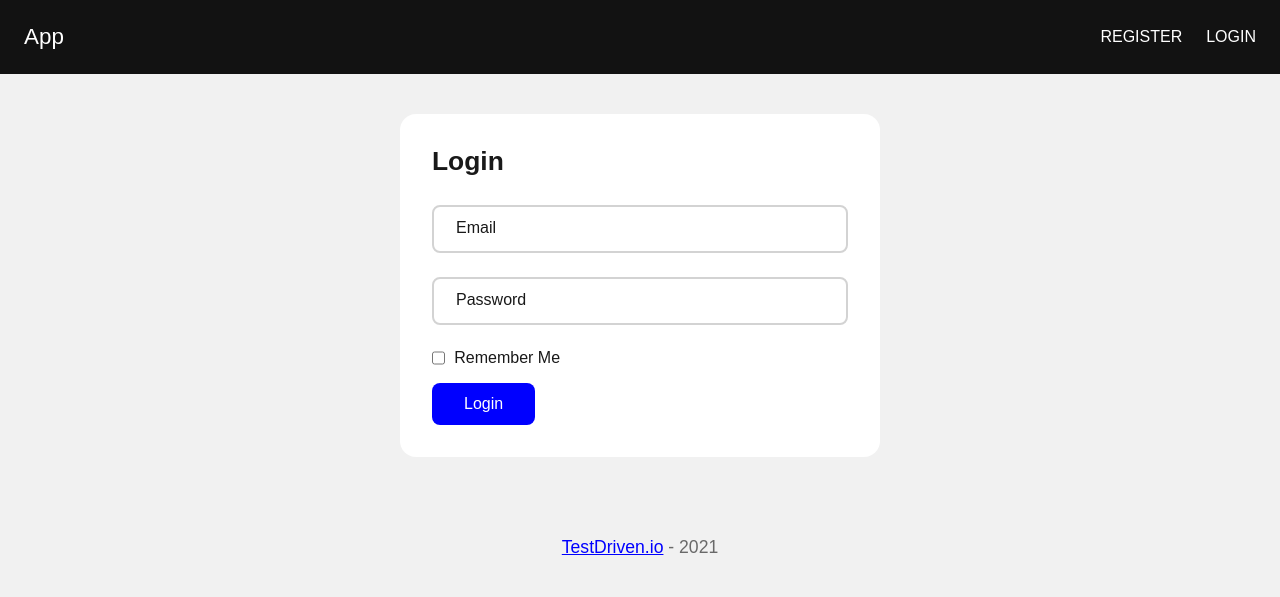
After one commit to guiparpinelli/flask-ticket-manager, a Flask app: template src/users/templates/users/login.html in a window 1280 px wide. The commit adds this page. Shown: the top 597 px of the page. Run offline with Flask 2, Linux system fonts and the light colour scheme; the template is opened without the code that fills it: values that come from a table or form of the project are taken from there, others are empty.

Commit message:
WIP - login/logout

```diff
--- a/app.py
+++ b/app.py
@@ -3,4 +3,4 @@ from src import create_app
 app = create_app()
 
 if __name__ == "__main__":
-    app.run()
+    app.run(debug=True)
--- a/config.py
+++ b/config.py
@@ -13,9 +13,9 @@ class Config(object):
     SECRET_KEY = os.getenv("SECRET_KEY", default="BAD_SECRET_KEY")
     SQLALCHEMY_DATABASE_URI = os.getenv(
         "DATABASE_URL",
-        default=f"sqlite:///{os.path.join(BASEDIR, 'app.db')}",
+        default=f"sqlite:///{os.path.join(BASEDIR, 'instance', 'app.db')}",
     )
-    SQLALCHEMY_TRACK_MODIFICATIONS = False
+    SQLALCHEMY_TRACK_MODIFICATIONS = True
     BCRYPT_LOG_ROUNDS = 15
     WTF_CSRF_ENABLED = True
     REMEMBER_COOKIE_DURATION = timedelta(days=14)
@@ -39,7 +39,7 @@ class TestingConfig(Config):
     TESTING = True
     SQLALCHEMY_DATABASE_URI = os.getenv(
         "TEST_DATABASE_URI",
-        default=f"sqlite:///{os.path.join(BASEDIR, 'test.db')}",
+        default=f"sqlite:///{os.path.join(BASEDIR, 'instance', 'test.db')}",
     )
     BCRYPT_LOG_ROUNDS = 4
     WTF_CSRF_ENABLED = False
--- a/pyproject.toml
+++ b/pyproject.toml
@@ -12,6 +12,11 @@ python-dateutil = "^2.8.2"
 Flask-SQLAlchemy = "^2.5.1"
 Flask-Bcrypt = "^0.7.1"
 Flask-Login = "^0.5.0"
+Flask-WTF = "^0.15.1"
+python-dotenv = "^0.19.0"
+WTForms = "^2.3.3"
+email-validator = "^1.1.3"
+Flask-Migrate = "^3.1.0"
 
 [tool.poetry.dev-dependencies]
 black = "^21.8b0"
--- /dev/null
+++ b/src/static/css/base.css
@@ -0,0 +1,182 @@
+:root {
+  --bg-color: #f1f1f1;
+  --font: -apple-system, BlinkMacSystemFont, "Segoe UI", Roboto, Oxygen, Ubuntu, Cantarell,
+    "Open Sans", "Helvetica Neue", sans-serif;
+  --font-color: #191919;
+
+  --spacer: 20px;
+  --gutters: 24px;
+
+  --card-bg-color: #fff;
+
+  --radius: 1rem;
+}
+
+/* Overall Styling
+ *****************/
+* {
+  box-sizing: border-box;
+  padding: 0;
+  margin: 0;
+}
+
+body {
+  background-color: var(--bg-color);
+  color: var(--font-color);
+  font-family: sans-serif;
+}
+
+a,
+a:visited {
+  color: blue;
+}
+
+a:hover {
+  color: darkblue;
+}
+
+img {
+  max-width: 100%;
+}
+
+h1 {
+  margin-bottom: var(--spacer);
+  font-size: 1.65rem;
+}
+
+h2 {
+  font-size: 1.35rem;
+  font-weight: 600;
+}
+
+/* Header Styling
+ ****************/
+.site-header {
+  background-color: #121212;
+  padding: 24px 0;
+}
+
+.nav {
+  display: flex;
+  justify-content: space-between;
+  padding: 0 var(--gutters);
+}
+
+.nav-list {
+  display: flex;
+  justify-content: space-between;
+  list-style: none;
+}
+
+.nav-item {
+  text-decoration: none;
+  margin: auto 0;
+}
+
+.nav-item + .nav-item {
+  margin-left: 1.5rem;
+}
+
+.nav-link,
+.nav-link:visited,
+.nav-link:hover {
+  text-decoration: none;
+  color: white;
+}
+
+.logo {
+  font-size: 1.4rem;
+}
+
+.nav-list .nav-link {
+  font-size: 1rem;
+  text-transform: uppercase;
+}
+
+/* Message Styling
+ *****************/
+.close-btn {
+  display: inline-flex;
+  justify-content: center;
+  align-items: center;
+  width: 28px;
+  height: 28px;
+  border-radius: 50%;
+  cursor: pointer;
+  transition: 0.5s;
+  background: var(--font-color);
+  line-height: 1;
+  color: white;
+}
+
+.close-btn svg {
+  display: inline-block;
+  width: 12px;
+  height: 12px;
+}
+
+.close-btn:hover {
+  background: white;
+  color: black;
+}
+
+.flash-message {
+  background: #38cfd9;
+  display: flex;
+  justify-content: space-between;
+  padding: 1rem var(--gutters);
+  transition: opacity 1s;
+}
+
+.flash-message p,
+.flash-message span {
+  font-size: 1.1rem;
+}
+
+.flash-message-error {
+  background: red;
+  color: white;
+}
+
+.flash-message-success {
+  background: green;
+  color: white;
+}
+
+.flash-message-info {
+  background: blue;
+  color: white;
+}
+
+/* Content Styling
+ *****************/
+.content {
+  max-width: 950px;
+  margin: 40px auto;
+}
+
+/* Error Page Styling
+ ********************/
+.errorpage-title {
+  text-align: center;
+  margin-bottom: 1em;
+}
+
+.errorpage-section {
+  text-align: center;
+  font-size: 1.15rem;
+  margin-bottom: 1em;
+}
+
+/* Footer Styling
+ ****************/
+.site-footer {
+  margin: auto;
+  padding: 40px 0;
+  text-align: center;
+  color: #696969;
+}
+
+.site-footer small {
+  font-size: 1.1rem;
+}
--- /dev/null
+++ b/src/static/css/form_users.css
@@ -0,0 +1,126 @@
+/* Form Styling
+ **************/
+
+.form-wrap {
+  display: grid;
+  justify-content: center;
+  align-items: center;
+}
+
+.form {
+  width: 30rem;
+  padding: 2rem;
+  background: white;
+  border-radius: var(--radius);
+}
+
+.form__title {
+  margin-bottom: 1.75rem;
+}
+
+.form__group {
+  position: relative;
+  height: 3rem;
+  margin-bottom: 1.5rem;
+}
+
+.form__input {
+  width: 100%;
+  height: 100%;
+  border: 2px solid lightgray;
+  border-radius: 0.5rem;
+  font-family: inherit;
+  font-weight: inherit;
+  font-size: 1.1rem;
+  color: inherit;
+  outline: none;
+  padding: 1.25rem;
+  background: none;
+}
+
+.form__input:hover,
+.form__input:focus {
+  border-color: darkblue;
+}
+
+.form__label {
+  position: absolute;
+  left: 1rem;
+  top: 0.9rem;
+  padding: 0 0.5rem;
+  background-color: white;
+  transition: top 200ms ease-in, left 200ms ease-in, font-size 200ms ease-in;
+}
+
+.form__button {
+  padding: 0.75rem 2rem;
+  background-color: blue;
+  color: white;
+  font-family: inherit;
+  font-weight: inherit;
+  font-size: 1rem;
+  border-radius: 0.5rem;
+  outline: none;
+  border: none;
+  cursor: pointer;
+  transition: background-color 200ms ease-in, color 200ms ease-in;
+}
+
+.form__button:hover {
+  background-color: #0101a2;
+  /*color: black;*/
+}
+
+/*
+1. When the input is in the focus state
+reduce the size of the label and move upwards
+
+2. Keep label state when content is in input field
+*/
+
+.form__input:focus ~ .form__label,
+.form__input:not(:placeholder-shown).form__input:not(:focus) ~ .form__label {
+  top: -0.5rem;
+  left: 0.8rem;
+  font-size: 0.8rem;
+}
+
+.validation-error {
+  color: red;
+  font-family: inherit;
+  font-weight: inherit;
+  font-size: 0.8rem;
+}
+
+/* Change Autocomplete styles in Chrome to match form style*/
+input:-webkit-autofill,
+input:-webkit-autofill:hover,
+input:-webkit-autofill:focus {
+  -webkit-text-fill-color: black;
+  -webkit-box-shadow: 0 0 0px 1000px white inset;
+}
+
+input[type="checkbox"] {
+  height: 1em;
+  width: 1em;
+}
+
+.form__checkbox {
+  display: flex;
+  align-items: center;
+  padding-bottom: 1rem;
+}
+
+.form__checkbox label {
+  order: 1;
+  margin-left: 1ch;
+}
+
+.form__checkbox input {
+  order: 0;
+}
+
+.forgot-password {
+  margin-top: 1.5rem;
+  font-size: 1rem;
+}
--- a/src/templates/base.html
+++ b/src/templates/base.html
@@ -1,12 +1,78 @@
 <!DOCTYPE html>
 <html lang="en">
   <head>
-    <meta charset="UTF-8" />
-    <meta http-equiv="X-UA-Compatible" content="IE=edge" />
-    <meta name="viewport" content="width=device-width, initial-scale=1.0" />
+    <!-- Required meta tags -->
+    <meta charset="utf-8" />
+    <meta name="viewport" content="width=device-width, initial-scale=1, shrink-to-fit=no" />
     <title>Ticket Manager App</title>
+
+    <!-- Local CSS file for styling the application-->
+    <link rel="stylesheet" href="{{ url_for('static', filename='css/base.css') }}" />
+    <link
+      rel="shortcut icon"
+      href="https://uploads-ssl.webflow.com/5d8cbad86fd5bf258c87353e/5d9e073420ac3a27e22a3f0d_favicon.png"
+      type="image/x-icon"
+    />
+
+    <!-- Additional Styling -->
+    {% block styling %} {% endblock %}
   </head>
+
   <body>
-    <h1>Welcome</h1>
+    <header class="site-header">
+      <nav class="nav">
+        <a class="nav-link logo" href="#">App</a>
+        <ul class="nav-list">
+          {% if current_user.is_authenticated %}
+          <li class="nav-item">
+            <a class="nav-link" href="#">Logout</a>
+          </li>
+          {% else %}
+          <li class="nav-item">
+            <a class="nav-link" href="{{ url_for('users.register') }}">Register</a>
+          </li>
+          <li class="nav-item">
+            <a class="nav-link" href="{{ url_for('users.login') }}">Login</a>
+          </li>
+          {% endif %}
+        </ul>
+      </nav>
+    </header>
+
+    <div class="messages">
+      <!-- flash messages - supported categories: success, info, error, message (default) -->
+      {% with messages = get_flashed_messages(with_categories=true) %} {% if messages %} {% for
+      category, message in messages %}
+      <div class="flash-message flash-message-{{ category }}">
+        <p>{{ message }}</p>
+        <span class="close-btn" onclick="this.parentElement.style.opacity=0;">
+          <svg
+            width="12"
+            height="12"
+            version="1.1"
+            viewBox="0 0 100 100"
+            xmlns="http://www.w3.org/2000/svg"
+          >
+            <path
+              d="m49.941 35.891 33.531-33.531 14.168 14.168-33.531 33.414 33.531 33.531-14.168 14.168-33.531-33.531-33.414 33.531-14.168-14.168 33.531-33.531-33.531-33.414 14.168-14.168z"
+              fill-rule="evenodd"
+              fill="currentColor"
+            />
+          </svg>
+        </span>
+      </div>
+      {% endfor %} {% endif %} {% endwith %}
+    </div>
+
+    <main class="content">
+      <!-- child template -->
+      {% block content %} {% endblock %}
+    </main>
+
+    <footer class="site-footer">
+      <small><a href="https://testdriven.io">TestDriven.io</a> - 2021</small>
+    </footer>
+
+    {% block javascript %} {% endblock %}
   </body>
 </html>
--- /dev/null
+++ b/src/users/forms.py
@@ -0,0 +1,23 @@
+from flask_wtf import FlaskForm
+from wtforms import StringField, PasswordField, SubmitField, BooleanField
+from wtforms.validators import DataRequired, Length, Email
+
+
+class RegistrationForm(FlaskForm):
+    name = StringField("Name", validators=[DataRequired(), Length(min=6, max=40)])
+    email = StringField(
+        "Email", validators=[DataRequired(), Email(), Length(min=6, max=120)]
+    )
+    password = PasswordField(
+        "Password", validators=[DataRequired(), Length(min=6, max=32)]
+    )
+    submit = SubmitField("Register")
+
+
+class LoginForm(FlaskForm):
+    email = StringField(
+        "Email", validators=[DataRequired(), Email(), Length(min=6, max=100)]
+    )
+    password = PasswordField("Password", validators=[DataRequired()])
+    remember_me = BooleanField("Remember Me")
+    submit = SubmitField("Login")
--- /dev/null
+++ b/src/users/templates/users/login.html
@@ -0,0 +1,45 @@
+{% extends "base.html" %} {% block styling %}
+<link rel="stylesheet" href="{{ url_for('static', filename='css/form_users.css') }}" />
+{% endblock %} {% block content %}
+<div class="form-wrap">
+  <form class="form" method="post">
+    <h1 class="form__title">Login</h1>
+
+    <div class="form__group">
+      <input
+        type="text"
+        id="email"
+        name="email"
+        class="form__input"
+        placeholder=" "
+        autocomplete="on"
+        required
+      />
+      <label for="email" class="form__label">Email</label>
+      {% for error in form.email.errors %}
+      <p class="validation-error">[{{ error }}]</p>
+      {% endfor %}
+    </div>
+
+    <div class="form__group">
+      <input
+        type="password"
+        id="password"
+        name="password"
+        class="form__input"
+        placeholder=" "
+        required
+      />
+      <label for="password" class="form__label">Password</label>
+      {% for error in form.password.errors %}
+      <p class="validation-error">[{{ error }}]</p>
+      {% endfor %}
+    </div>
+
+    <div class="form__checkbox">{{ form.remember_me() }} {{ form.remember_me.label }}</div>
+
+    <button type="submit" class="form__button">Login</button>
+  </form>
+</div>
+
+{% endblock %}
```
Also changed, not shown: src/__init__.py (+6 -4 lines), src/events/crud.py (added, +14 -0 lines), src/users/__init__.py (+9 -1 lines), src/users/crud.py (added, +17 -0 lines), src/users/routes.py (added, +73 -0 lines), src/users/templates/users/register.html (added, +60 -0 lines), instance/app.db (added), src/users/helpers.py (deleted), 1 other file.
